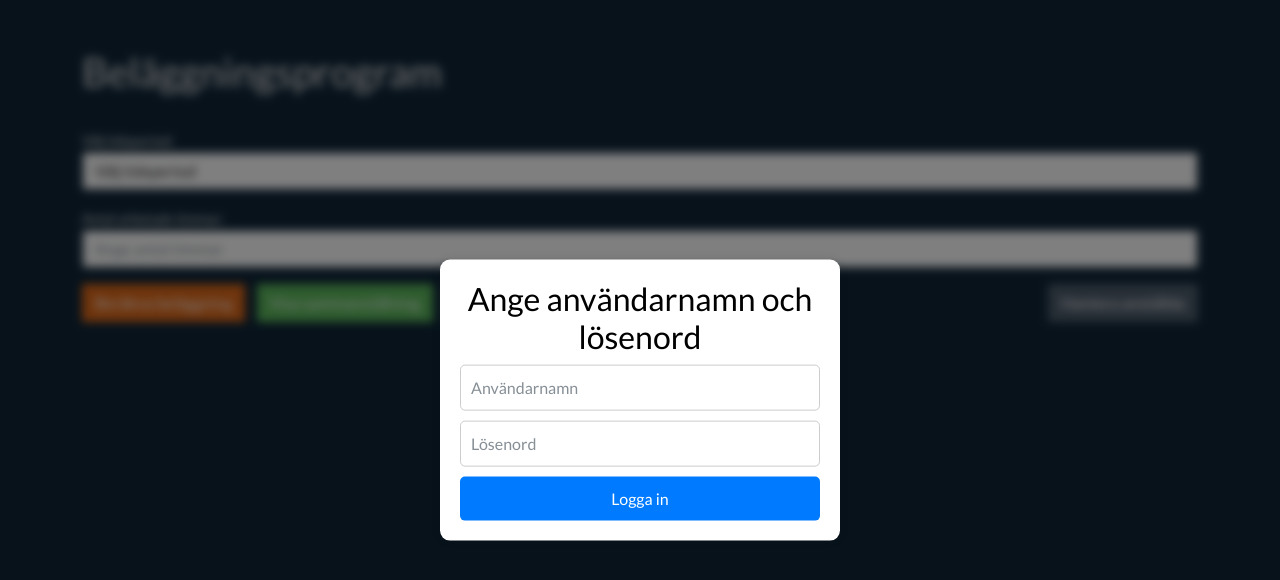
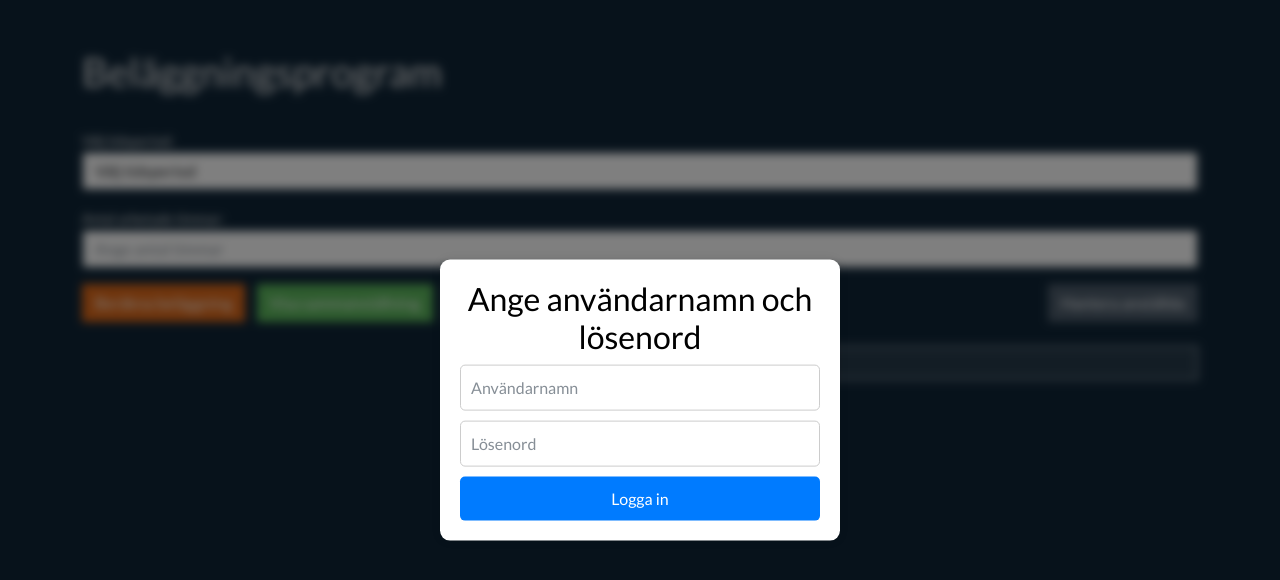
Before and after one commit to MalinPatriksson/employee-time-tracker, a plain HTML site: page index.html in a window 1280 px wide. Drawn offline with nearby package versions, Linux system fonts and the light colour scheme.

Commit message:
Update index.html

```diff
--- a/index.html
+++ b/index.html
@@ -89,7 +89,7 @@
 
             <!-- Total sammanställning (höger sida) -->
             <div class="col-md-6">
-        <div id="totalSummary" class="p-3></div>
+                <div id="totalSummary" class="p-3 border rounded" style="background-color: rgba(255, 255, 255, 0.1);" style="display: none;"></div>
             </div>
         </div>
 
```
